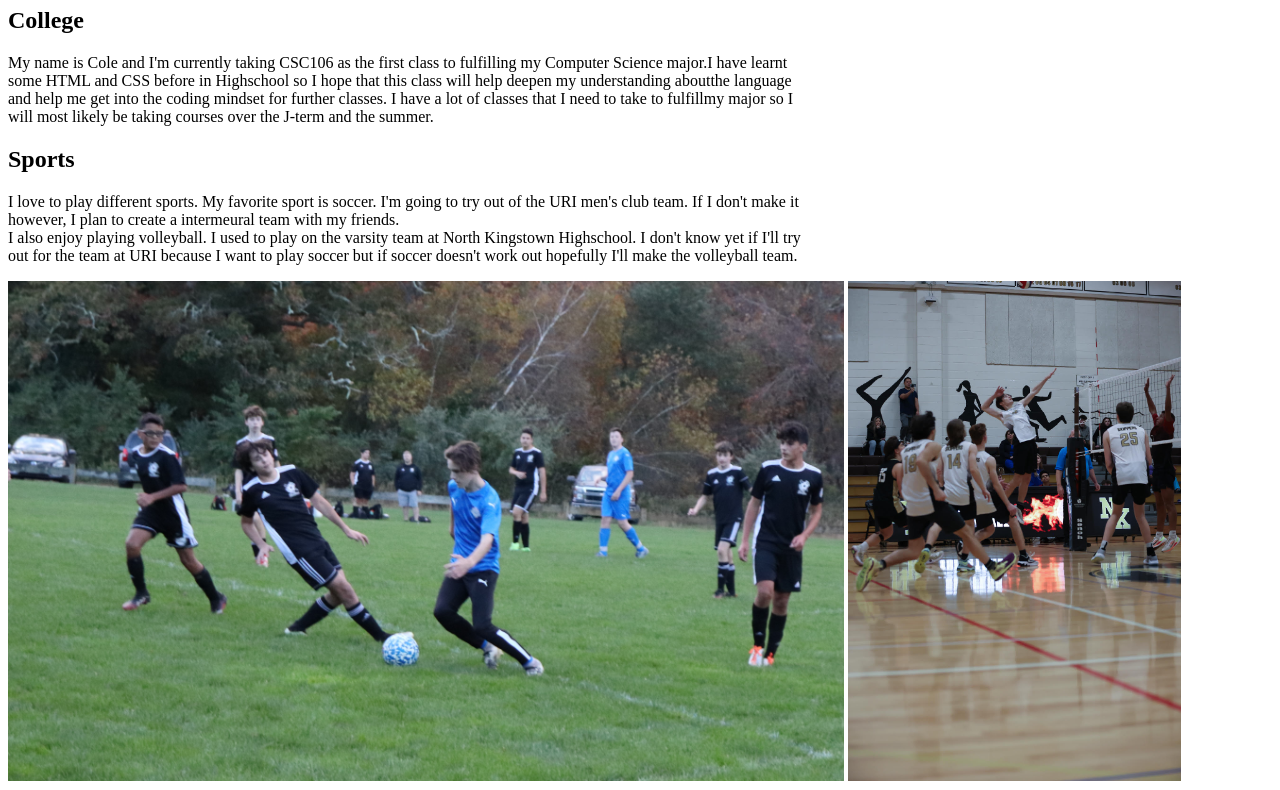
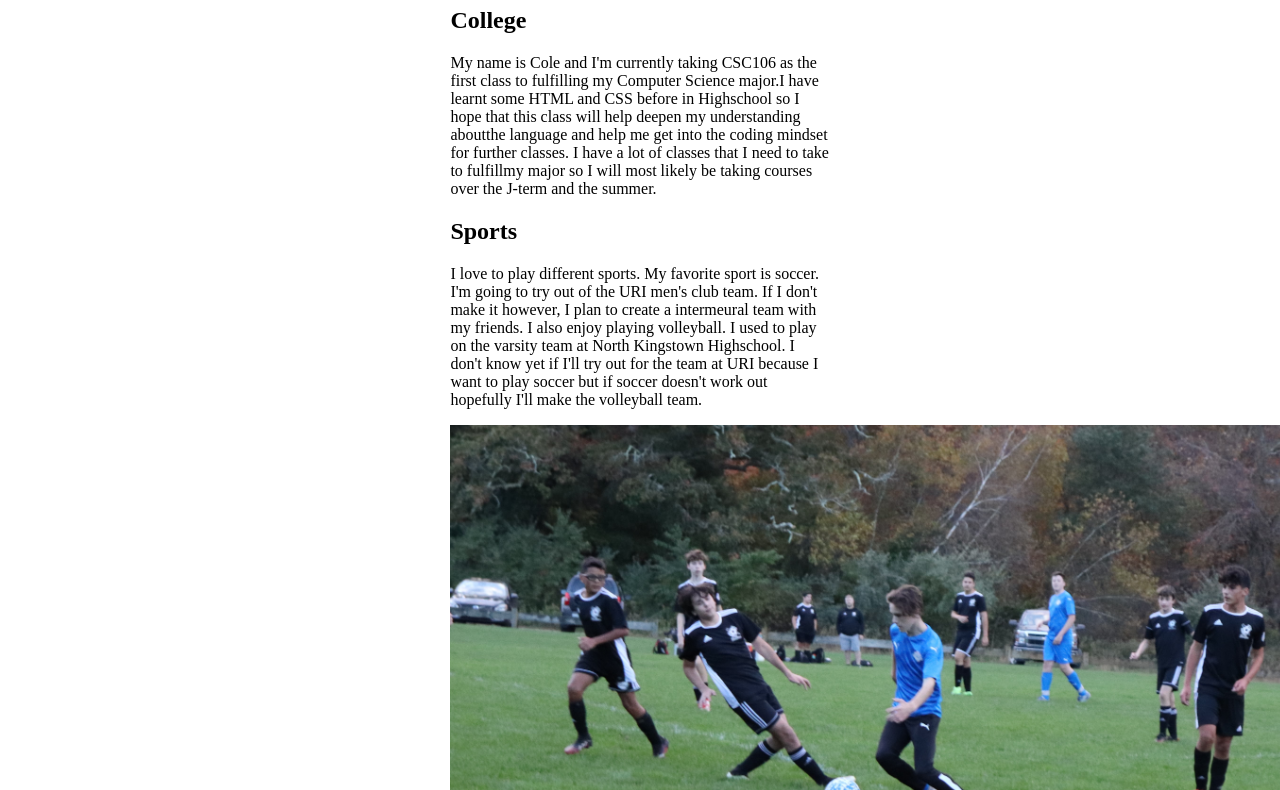
Before and after one commit to ColeR28/ColeR28.github.io, a plain HTML site: page aboutme.html in a window 1280 px wide. Shown: the part 324-1114 px from the top of the page. Drawn offline with Linux system fonts and the light colour scheme.

Commit message:
Add files via upload

```diff
--- a/aboutme.html
+++ b/aboutme.html
@@ -4,27 +4,28 @@
     <meta charset="UTF-8">
     <meta name="viewport" content="width=, initial-scale=1.0">
     <title>About Cole</title>
-    <link rel="stylesheet" href="Design.css">
+    <link rel="stylesheet" href="mystyle.css">
 </head>
 <body>
+<div id="Center">
     <img src="csc106_banner.jpg"> <br>
     <a href="index.html"><img src="home.png"></a>
     <a href="javascripts.html"><img src="js.png"></a>
 
     <h1>About Cole</h1>
     <h2>College</h2>
-    <p>My name is Cole and I'm currently taking CSC106 as the first class to fulfilling my Computer Science major.I have learnt<br>
-         some HTML and CSS before in Highschool so I hope that this class will help deepen my understanding aboutthe language <br>
-        and help me get into the coding mindset for further classes. I have a lot of classes that I need to take to fulfillmy major so I <br>
+    <p>My name is Cole and I'm currently taking CSC106 as the first class to fulfilling my Computer Science major.I have learnt
+         some HTML and CSS before in Highschool so I hope that this class will help deepen my understanding aboutthe language
+        and help me get into the coding mindset for further classes. I have a lot of classes that I need to take to fulfillmy major so I
         will most likely be taking courses over the J-term and the summer.
     </p>
     <h2>Sports</h2>
-    <p>I love to play different sports. My favorite sport is soccer. I'm going to try out of the URI men's club team. If I don't make it <br>
-    however, I plan to create a intermeural team with my friends.<br>
-    I also enjoy playing volleyball. I used to play on the varsity team at North Kingstown Highschool. I don't know yet if I'll try <br>
+    <p>I love to play different sports. My favorite sport is soccer. I'm going to try out of the URI men's club team. If I don't make it
+    however, I plan to create a intermeural team with my friends.
+    I also enjoy playing volleyball. I used to play on the varsity team at North Kingstown Highschool. I don't know yet if I'll try
     out for the team at URI because I want to play soccer but if soccer doesn't work out hopefully I'll make the volleyball team.</p>
-    <img src="CopyIMG_1967.JPG" height="500">
+    <img src="CopyIMG_1967.JPG" height="500"> <br>
     <img src="unnamed.jpg" height="500">
-
+</div>
 </body>
 </html>
--- /dev/null
+++ b/mystyle.css
@@ -0,0 +1,4 @@
+#Center {
+    width: 30%;
+    margin: 0 auto;
+}
```
Also changed, not shown: index.html (+5 -0 lines), javascripts.html (+3 -0 lines).
